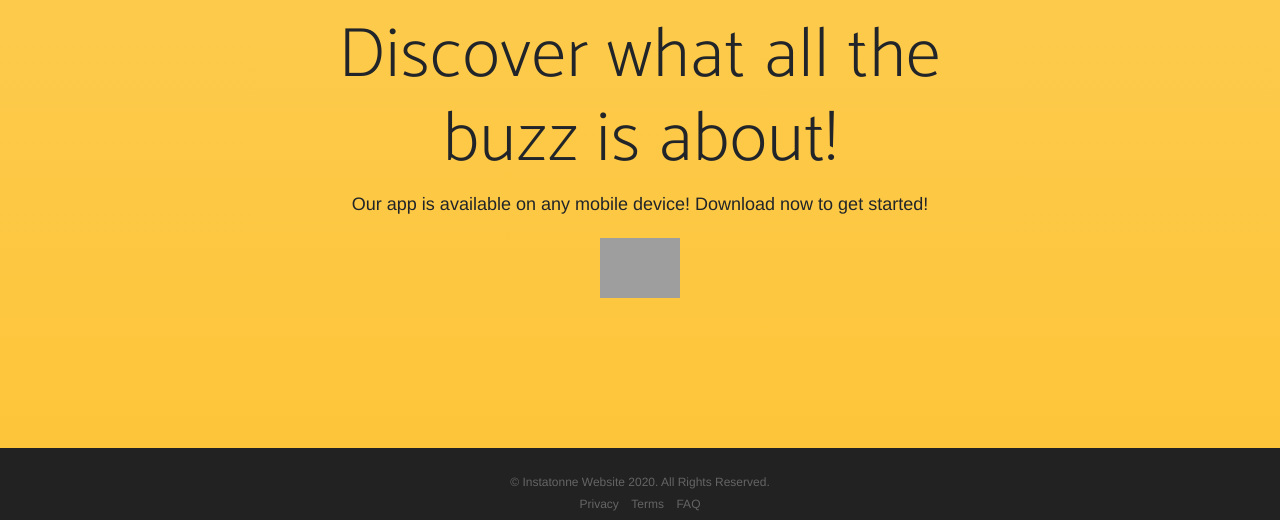
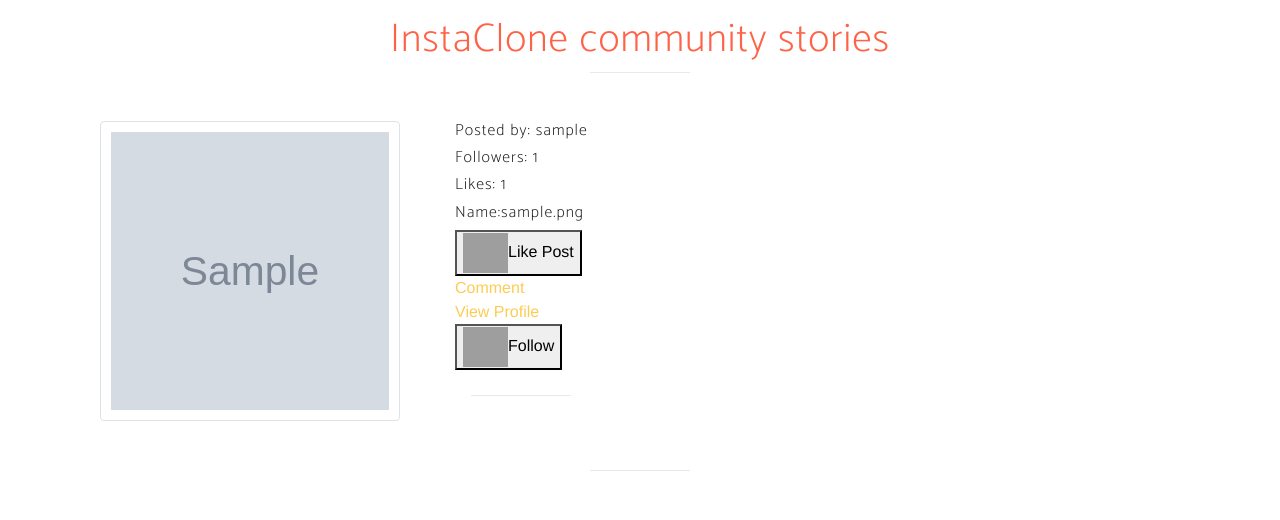
Before and after one commit to WaMungai/InstaClone, a Django app: page / in a window 1280 px wide. Shown: the part 2055-2575 px from the top of the page. Run offline with Django 3.2, Linux system fonts and the light colour scheme; a user stored in the database is signed in; tables that the repository leaves empty hold one stand-in row (values such as "Sample post"); grey boxes marked "Sample" are stand-in pictures; some libraries are stand-ins or nearby versions; some web fonts are replaced; grey boxes are pictures that could not be loaded.

Commit message:
Update welcome view function.

```diff
--- a/insta/templates/base.html
+++ b/insta/templates/base.html
@@ -1,4 +1,4 @@
-{% load bootstrap4%}
+{% load bootstrap3%}
 {%load static%}
 
 {{block.super}}
--- a/insta/views.py
+++ b/insta/views.py
@@ -9,7 +9,18 @@
 from django.contrib import messages
 
 # Create your views here.
+@login_required(login_url='/accounts/login/')
 def welcome(request):
+    everyoneimages=Image.get_images()
+    comment=Comments.get_comments()
+    users = User.objects.all()
+    logged_in_user =request.user
+    logged_in_user_posts= Image.objects.filter(editor=logged_in_user)
+    try:
+        profile=Profile.objects.get(editor=logged_in_user)
+    except Profile.DoesNotExist:
+        profile=None
+
     if request.method == 'POST':
         form=NewsLetterForm(request.POST)
         if form.is_valid():
@@ -22,7 +33,7 @@
             print('valid')
     else:
         form=NewsLetterForm()
-    return render(request,'welcome.html',{"letterForm":form})
+    return render(request,'base.html',{ "everyone":everyoneimages,"images":logged_in_user_posts,"letterForm":form,"profile":profile,"comment":comment,"users":users})
 
 def search_category(request):
     if 'category' in request.GET and request.GET["category"]:
@@ -64,7 +75,7 @@
             return redirect('welcome')
         else:
             form =NewImageForm()
-            return render(request,'new_image.html',{"form":form})
+        return render(request,'new_image.html',{"form":form})
 
 @login_required(login_url='/accounts/login/')
 def new_profile(request):
```
